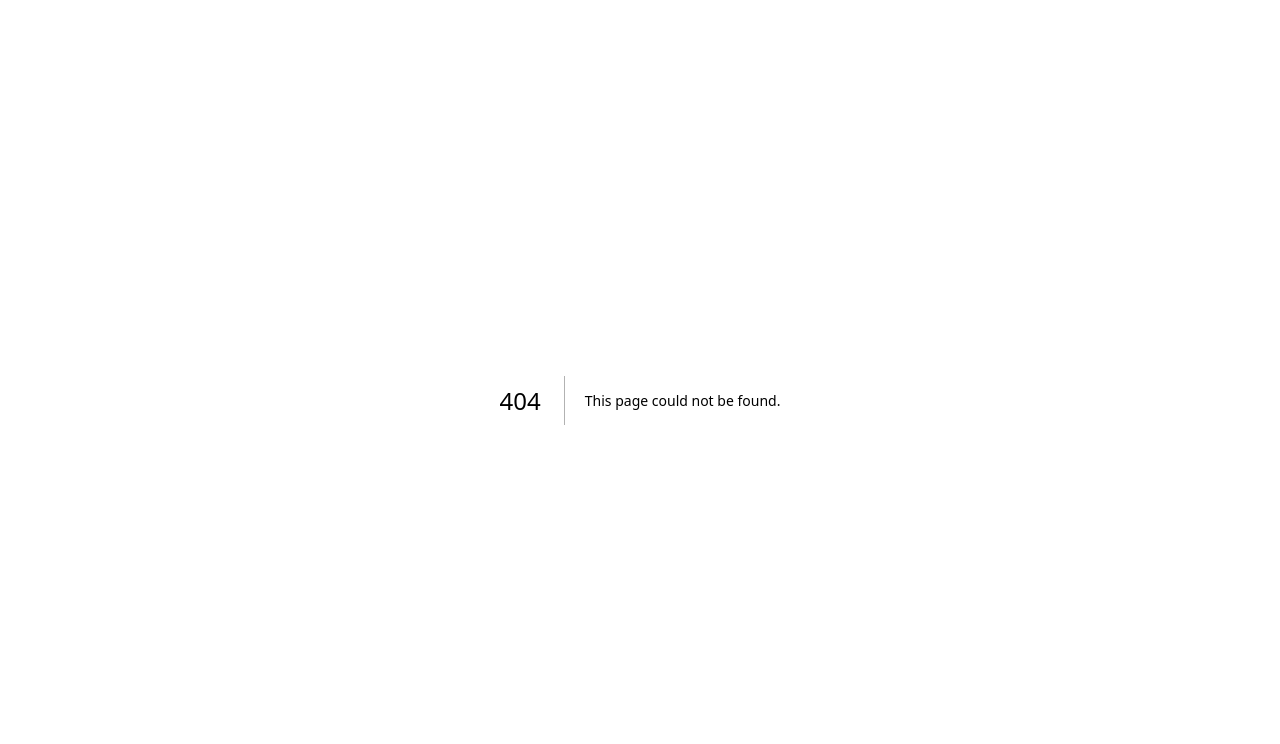
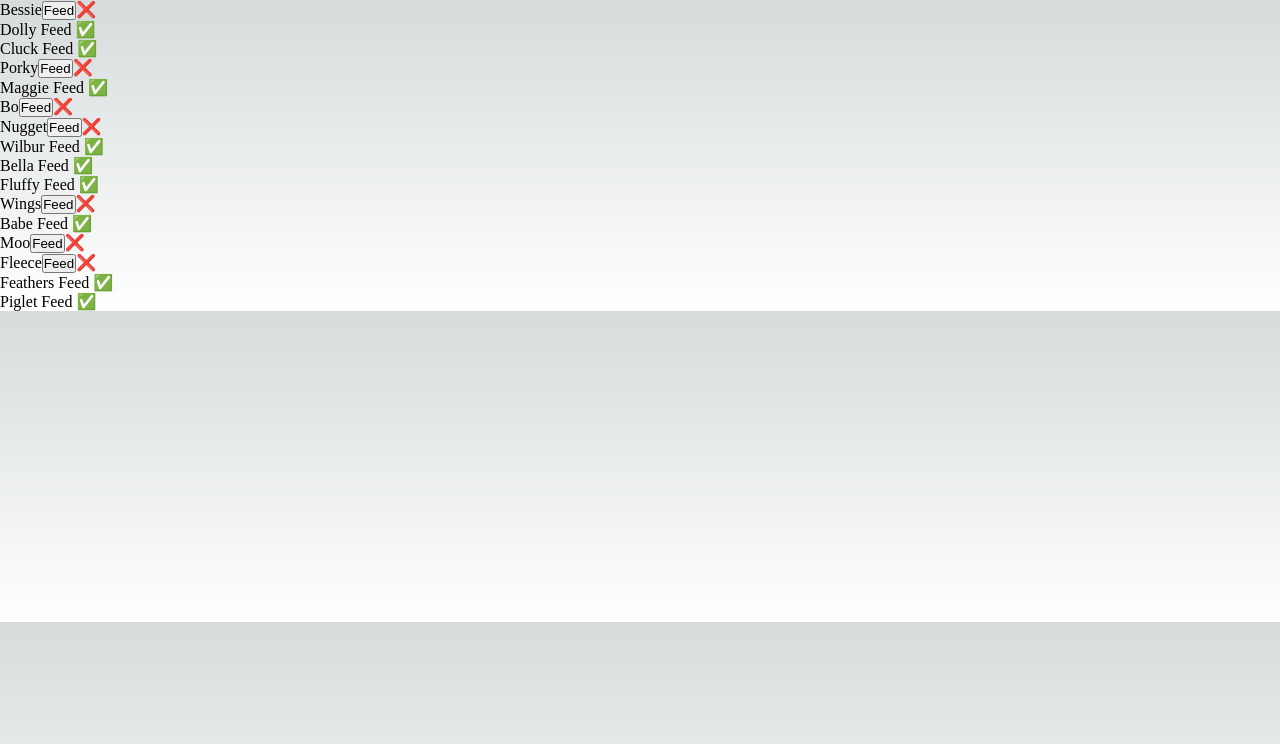
Before and after one commit to tannazma/fruit-state, a Next.js app: page /animals in a window 1280 px wide. Before the commit this address had no page. Shown: the top 744 px of the page. Built offline with nearby package versions, Linux system fonts and the light colour scheme.

Commit message:
Exercise: Implementing State and Event Handlers for animals

```diff
--- /dev/null
+++ b/src/pages/animals.tsx
@@ -0,0 +1,67 @@
+import { useState } from "react";
+
+type AnimalKind = "cow" | "sheep" | "chicken" | "pig";
+
+interface Animal {
+  id: number;
+  name: string;
+  kind: AnimalKind;
+  age: number;
+  hasBeenFed: boolean;
+}
+
+const animals: Animal[] = [
+  { id: 1, name: "Bessie", kind: "cow", age: 4, hasBeenFed: false },
+  { id: 2, name: "Dolly", kind: "sheep", age: 2, hasBeenFed: true },
+  { id: 3, name: "Cluck", kind: "chicken", age: 1, hasBeenFed: true },
+  { id: 4, name: "Porky", kind: "pig", age: 3, hasBeenFed: false },
+  { id: 5, name: "Maggie", kind: "cow", age: 5, hasBeenFed: true },
+  { id: 6, name: "Bo", kind: "sheep", age: 1, hasBeenFed: false },
+  { id: 7, name: "Nugget", kind: "chicken", age: 2, hasBeenFed: false },
+  { id: 8, name: "Wilbur", kind: "pig", age: 2, hasBeenFed: true },
+  { id: 9, name: "Bella", kind: "cow", age: 7, hasBeenFed: true },
+  { id: 10, name: "Fluffy", kind: "sheep", age: 3, hasBeenFed: true },
+  { id: 11, name: "Wings", kind: "chicken", age: 1, hasBeenFed: false },
+  { id: 12, name: "Babe", kind: "pig", age: 1, hasBeenFed: true },
+  { id: 13, name: "Moo", kind: "cow", age: 3, hasBeenFed: false },
+  { id: 14, name: "Fleece", kind: "sheep", age: 4, hasBeenFed: false },
+  { id: 15, name: "Feathers", kind: "chicken", age: 2, hasBeenFed: true },
+  { id: 16, name: "Piglet", kind: "pig", age: 4, hasBeenFed: true },
+];
+
+// Add state to your AnimalsList that will hold the arrays of animals
+// If the animal.hasBeenFed is equal to false, show a button that says 'Feed'
+// When the user clicks that button, update the state and change hasBeenFed to true for that animal
+
+const AnimalsList = (animal: Animal) => {
+  const [getAnimals, setAnimals] = useState<Animal[]>(animals);
+
+  const handelFeedAnimals = (id: number) => {
+    setAnimals(
+      getAnimals.map((animal: Animal) =>
+        animal.id === id ? { ...animal, hasBeenFed: true } : animal
+      )
+    );
+    console.log(getAnimals);
+  };
+
+  return (
+    <>
+      <ul key={animal.id}>
+        {getAnimals.map((animal) => (
+          <li>
+            {animal.name}
+            {animal.hasBeenFed === false ? (
+              <button onClick={() => handelFeedAnimals(animal.id)}>Feed</button>
+            ) : (
+              "  Feed  "
+            )}
+            {animal.hasBeenFed ? "✅" : "❌"}
+          </li>
+        ))}
+      </ul>
+    </>
+  );
+};
+
+export default AnimalsList;
```
